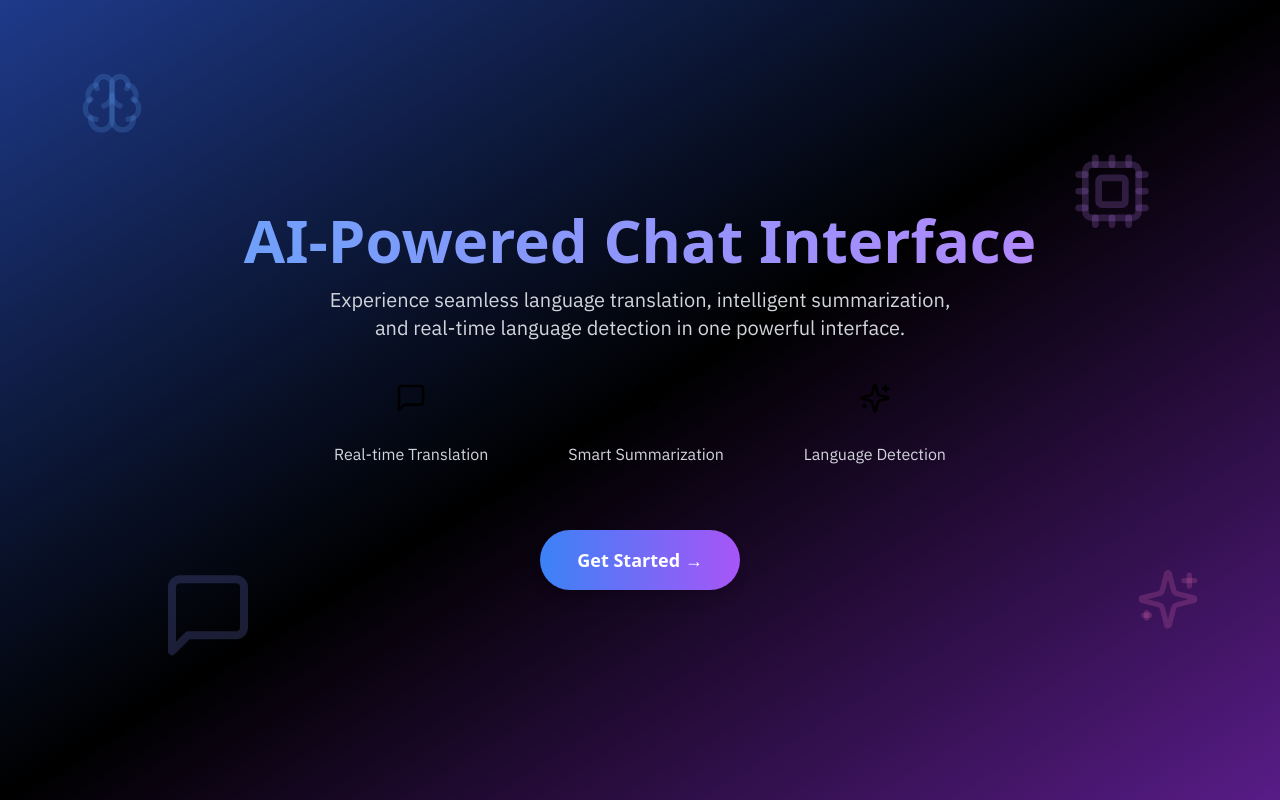
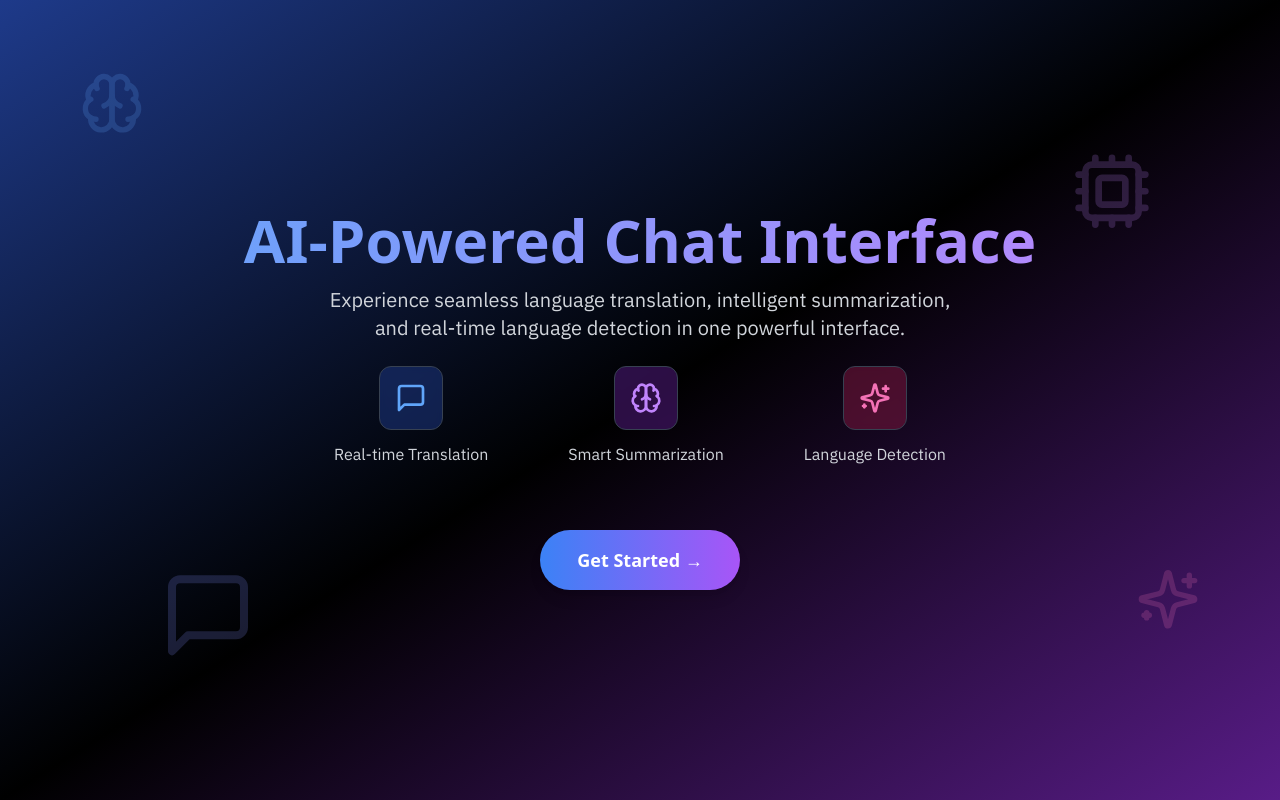
Before and after one commit to Apex10A/hngx-stage3-AI-Powered-app, a Next.js app: page /home in a window 1280 px wide. Built offline with nearby package versions, Linux system fonts and the light colour scheme.

Commit message:
fix: home page icons not displaying well by adding a bg

```diff
--- a/src/app/(landing-page)/home/page.tsx
+++ b/src/app/(landing-page)/home/page.tsx
@@ -45,51 +45,54 @@ const LandingPage = () => {
     {
       icon: MessageSquare,
       text: "Real-time Translation",
-      color: "blue"
+      bgClass: "bg-blue-900/50 backdrop-blur-sm",
+      iconClass: "text-blue-400"
     },
     {
       icon: Brain,
       text: "Smart Summarization",
-      color: "purple"
+      bgClass: "bg-purple-900/50 backdrop-blur-sm",
+      iconClass: "text-purple-400"
     },
     {
       icon: Sparkles,
       text: "Language Detection",
-      color: "pink"
+      bgClass: "bg-pink-900/50 backdrop-blur-sm",
+      iconClass: "text-pink-400"
     }
   ];
 
   return (
     <div className="min-h-screen bg-gradient-to-br from-blue-900 via-black to-purple-900 relative overflow-hidden">
-      {/* Animated background elements - hidden on small screens */}
+      {/* Animated background elements */}
       <div className="absolute inset-0 hidden sm:block">
         <motion.div
           className="absolute top-[10%] left-[10%] lg:top-20 lg:left-20"
           {...floatingAnimation}
           transition={{ delay: 0 }}
         >
-          <Brain className="w-12 h-12 md:w-16 md:h-16 text-blue-400/20" />
+          <Brain className="w-12 h-12 md:w-16 md:h-16 text-blue-400 opacity-20" />
         </motion.div>
         <motion.div
           className="absolute top-[20%] right-[15%] lg:top-40 lg:right-32"
           {...floatingAnimation}
           transition={{ delay: 0.5 }}
         >
-          <Cpu className="w-16 h-16 md:w-20 md:h-20 text-purple-400/20" />
+          <Cpu className="w-16 h-16 md:w-20 md:h-20 text-purple-400 opacity-20" />
         </motion.div>
         <motion.div
           className="absolute bottom-[20%] left-[20%] lg:bottom-32 lg:left-40"
           {...floatingAnimation}
           transition={{ delay: 1 }}
         >
-          <MessageSquare className="w-20 h-20 md:w-24 md:h-24 text-indigo-400/20" />
+          <MessageSquare className="w-20 h-20 md:w-24 md:h-24 text-indigo-400 opacity-20" />
         </motion.div>
         <motion.div
           className="absolute bottom-[25%] right-[10%] lg:bottom-40 lg:right-20"
           {...floatingAnimation}
           transition={{ delay: 1.5 }}
         >
-          <Sparkles className="w-12 h-12 md:w-16 md:h-16 text-pink-400/20" />
+          <Sparkles className="w-12 h-12 md:w-16 md:h-16 text-pink-400 opacity-20" />
         </motion.div>
       </div>
 
@@ -116,8 +119,8 @@ const LandingPage = () => {
             <div className="flex flex-col sm:flex-row justify-center gap-6 sm:gap-8 mb-8">
               {features.map((feature, index) => (
                 <div key={index} className="text-center px-4 sm:px-6">
-                  <div className={`w-14 h-14 sm:w-16 sm:h-16 bg-${feature.color}-500/10 rounded-xl flex items-center justify-center mx-auto mb-3`}>
-                    <feature.icon className={`w-6 h-6 sm:w-8 sm:h-8 text-${feature.color}-400`} />
+                  <div className={`w-14 h-14 sm:w-16 sm:h-16 ${feature.bgClass} rounded-xl flex items-center justify-center mx-auto mb-3 border border-gray-700`}>
+                    <feature.icon className={`w-6 h-6 sm:w-8 sm:h-8 ${feature.iconClass}`} />
                   </div>
                   <p className="text-sm sm:text-base text-gray-300">{feature.text}</p>
                 </div>
```
